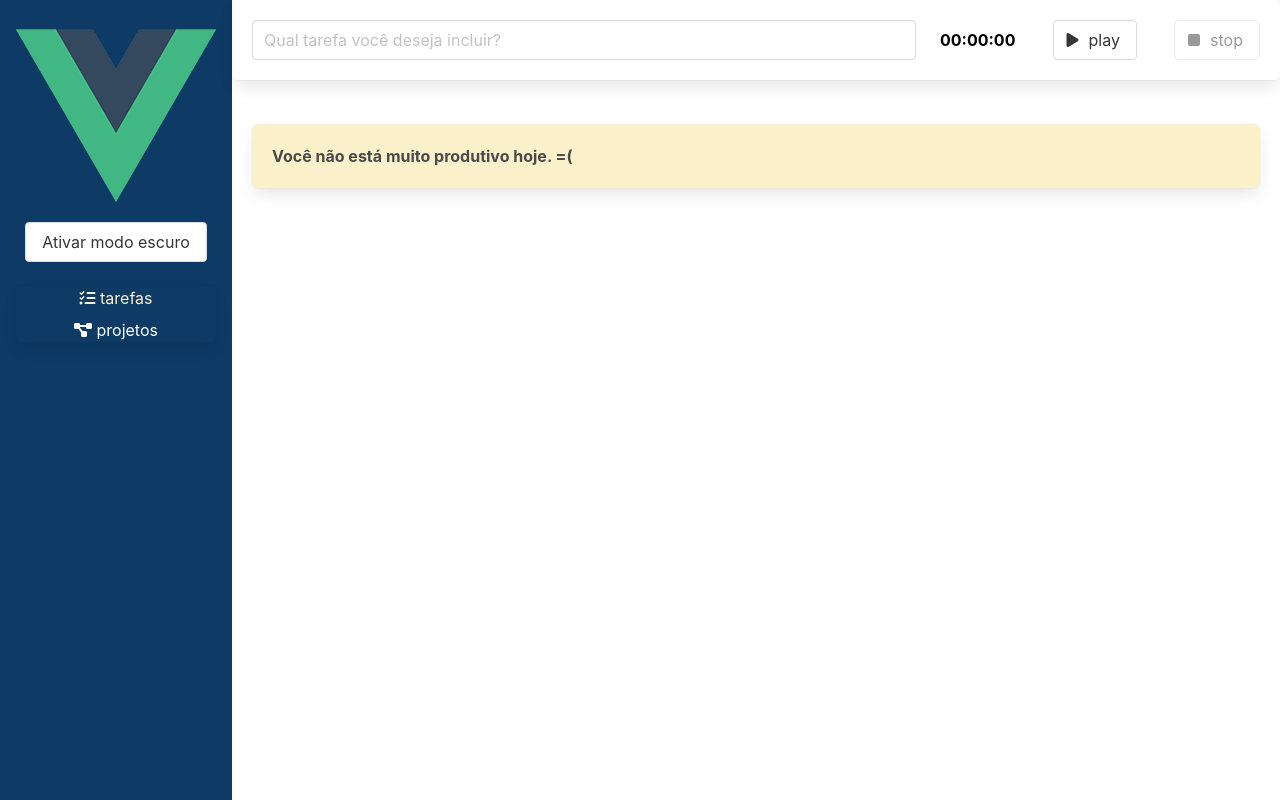
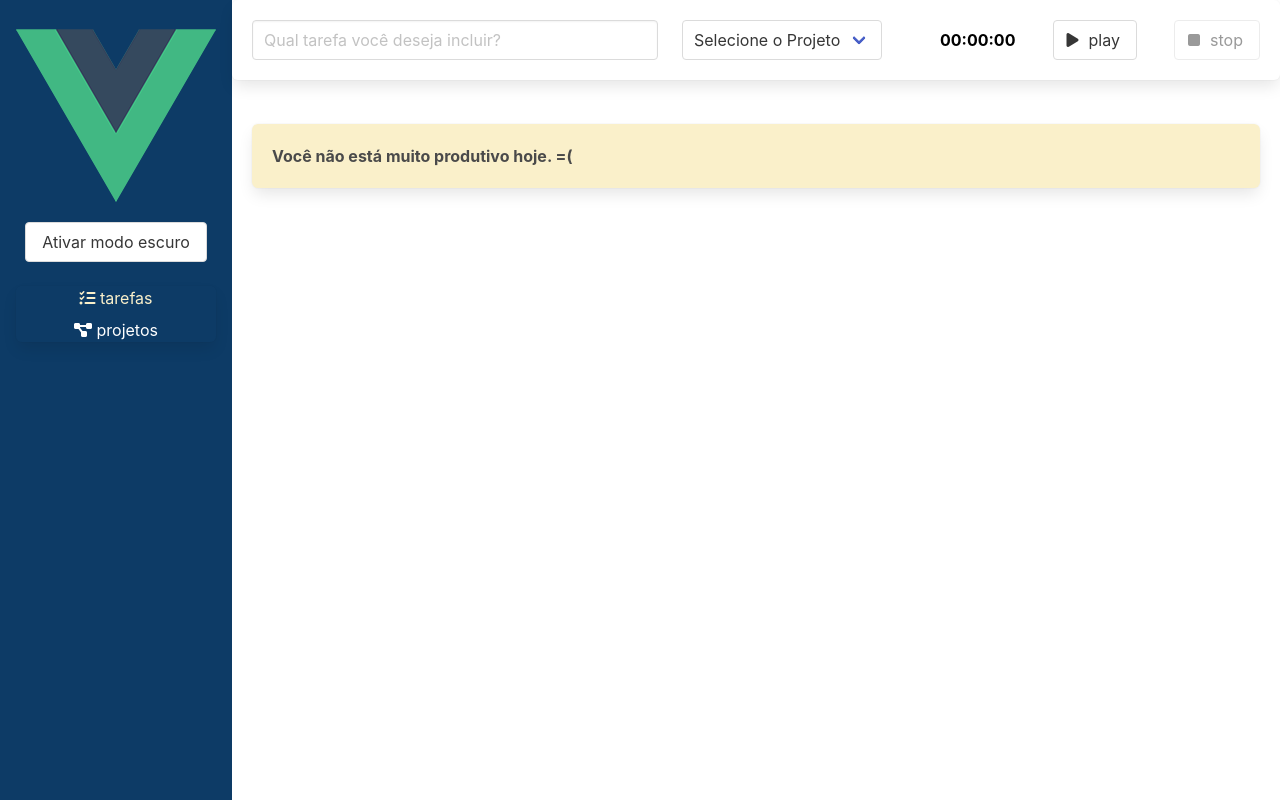
Before and after one commit to iagopmo/vueTracker, a Vue app: page /#/ in a window 1280 px wide. Built offline with nearby package versions, Linux system fonts and the light colour scheme.

Commit message:
modificando o estado

```diff
--- a/src/components/Formulario.vue
+++ b/src/components/Formulario.vue
@@ -1,13 +1,27 @@
 <template>
     <div class="box formulario">
         <div class="columns">
-            <div class="column is-8" role="form" aria-label="Formulario para criação de uma nova tarefa">
+            <div class="column is-5" role="form" aria-label="Formulario para criação de uma nova tarefa">
                 <input
                     type="text"
                     class="input"
                     placeholder="Qual tarefa você deseja incluir?"
                     v-model="descricao"
                 >
+            </div>
+            <div class="column is-3">
+                <div class="select">
+                    <select v-model="idProjeto">
+                        <option value="">Selecione o Projeto</option>
+                        <option
+                            :value="projeto.id"
+                            v-for="projeto in projetos"
+                            :key="projeto.id"
+                        >
+                            {{ projeto.nome }}
+                        </option>
+                    </select>
+                </div>
             </div>
             <div class="column">
                 <Temporizador @aoTemporizadorFinalizado="finalizarTarefa"/>
@@ -17,8 +31,10 @@
 </template>
 
 <script lang="ts">
-    import { defineComponent } from 'vue'
+    import { computed, defineComponent } from 'vue'
     import Temporizador from './Temporizador.vue'
+    import { useStore } from 'vuex'
+    import { key } from '@/store'
 
     export default defineComponent({
         name: "FormularioVue",
@@ -28,16 +44,25 @@
         },
         data() {
             return {
-                descricao: ''
+                descricao: '',
+                idProjeto: ''
             }
         },
         methods: {
             finalizarTarefa(tempoDecorrido: number) : void {
                 this.$emit('aoSalvarTarefa', {
                     duracaoEmSegundos: tempoDecorrido,
-                    descricao: this.descricao
+                    descricao: this.descricao,
+                    projeto: this.projetos.find(proj => proj.id == this.idProjeto)
                 })
                 this.descricao = ''
+            }
+        },
+        setup() {
+            // tudo que retorna do setup fica disponivel no componente
+            const store = useStore(key)
+            return {
+                projetos: computed(() => store.state.projetos)
             }
         }
     })
--- a/src/interfaces/ITarefa.ts
+++ b/src/interfaces/ITarefa.ts
@@ -1,4 +1,7 @@
+import IProjeto from "./IProjeto";
+
 export default interface ITarefa {
     duracaoEmSegundos: number,
-    descricao: string
+    descricao: string,
+    projeto: IProjeto
 }
--- a/src/main.ts
+++ b/src/main.ts
@@ -2,7 +2,9 @@
 import App from './App.vue'
 import '@fortawesome/fontawesome-free/css/all.css'
 import roteador from './roteador'
+import { key, store } from './store'
 
 createApp(App)
     .use(roteador)
+    .use(store, key)
     .mount('#app')
--- a/src/store/index.ts
+++ b/src/store/index.ts
@@ -5,7 +5,7 @@
 import IProjeto from '@/interfaces/IProjeto'
 import { createStore, Store } from 'vuex'
 import { InjectionKey } from 'vue'
-'
+
 interface Estado {
     projetos: IProjeto[]
 }
```
